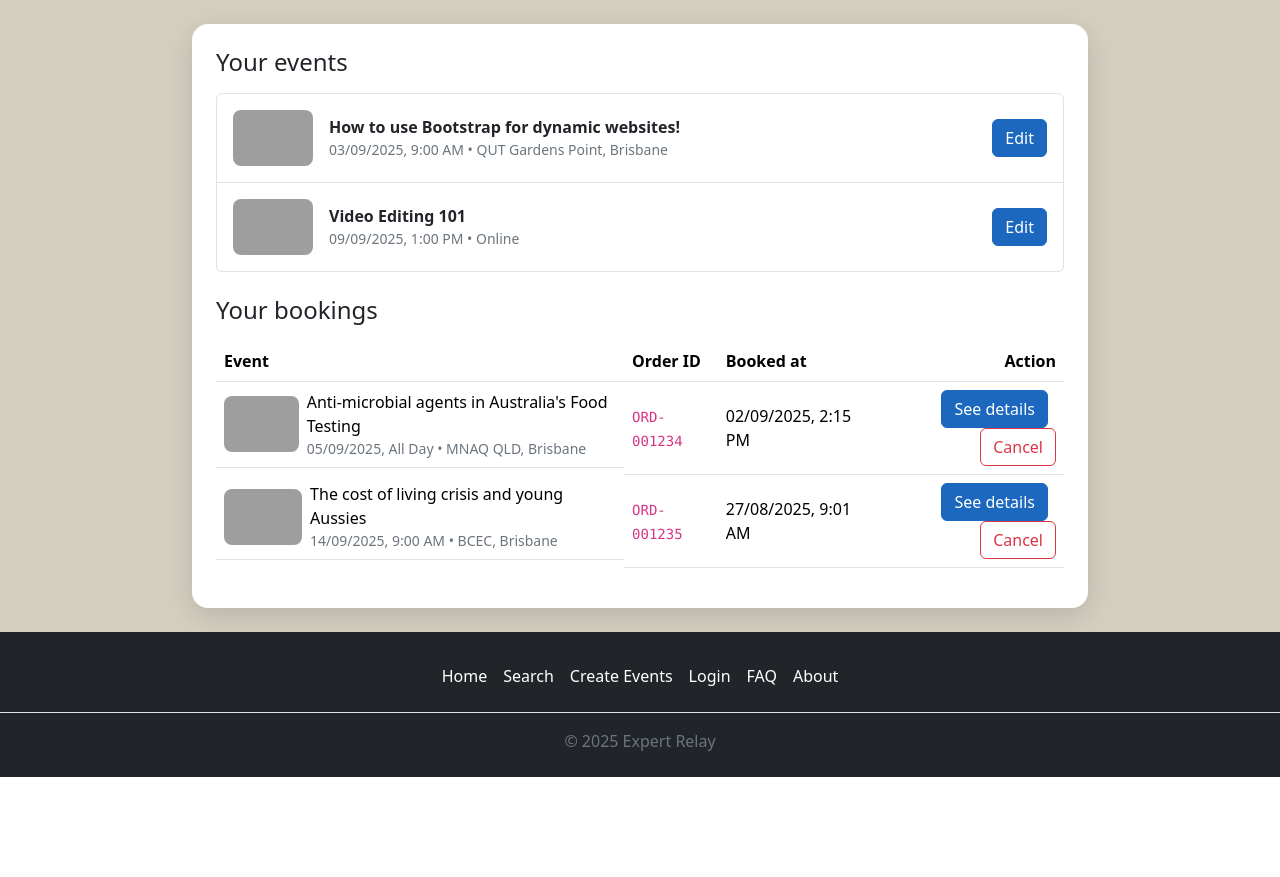
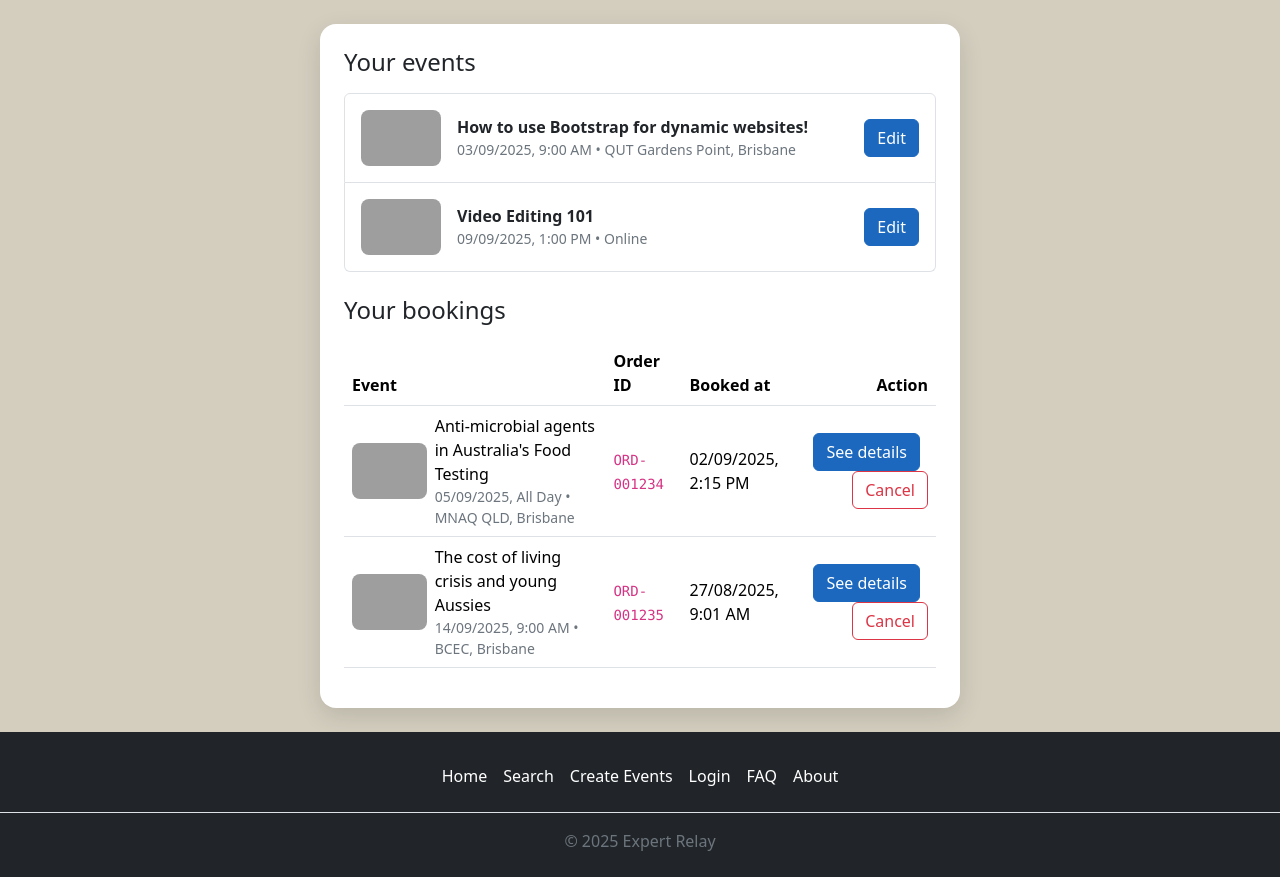
Before and after one commit to Doozie01/IAB207-G34-T2, a Flask app: page /bookings in a window 1280 px wide. Shown: the part 66-943 px from the top of the page. Before the commit the page ends 843 px from the top, so only its background shows below. Run offline with Flask 3, Linux system fonts and the light colour scheme; a user stored in the database is signed in; some libraries are stand-ins or nearby versions; grey boxes are pictures that could not be loaded.

Commit message:
Fixed width of panels

```diff
--- a/travel/static/styles.css
+++ b/travel/static/styles.css
@@ -38,7 +38,8 @@ This is to ensure that the content stays within a readable
 area on the screen.
 */
 .exr-shell {
-  max-width: 70%;
+  max-width: 50%;
+  min-width: 50%;
   margin: 24px auto;
   background: #ffffff;
   border-radius: 16px;
```
